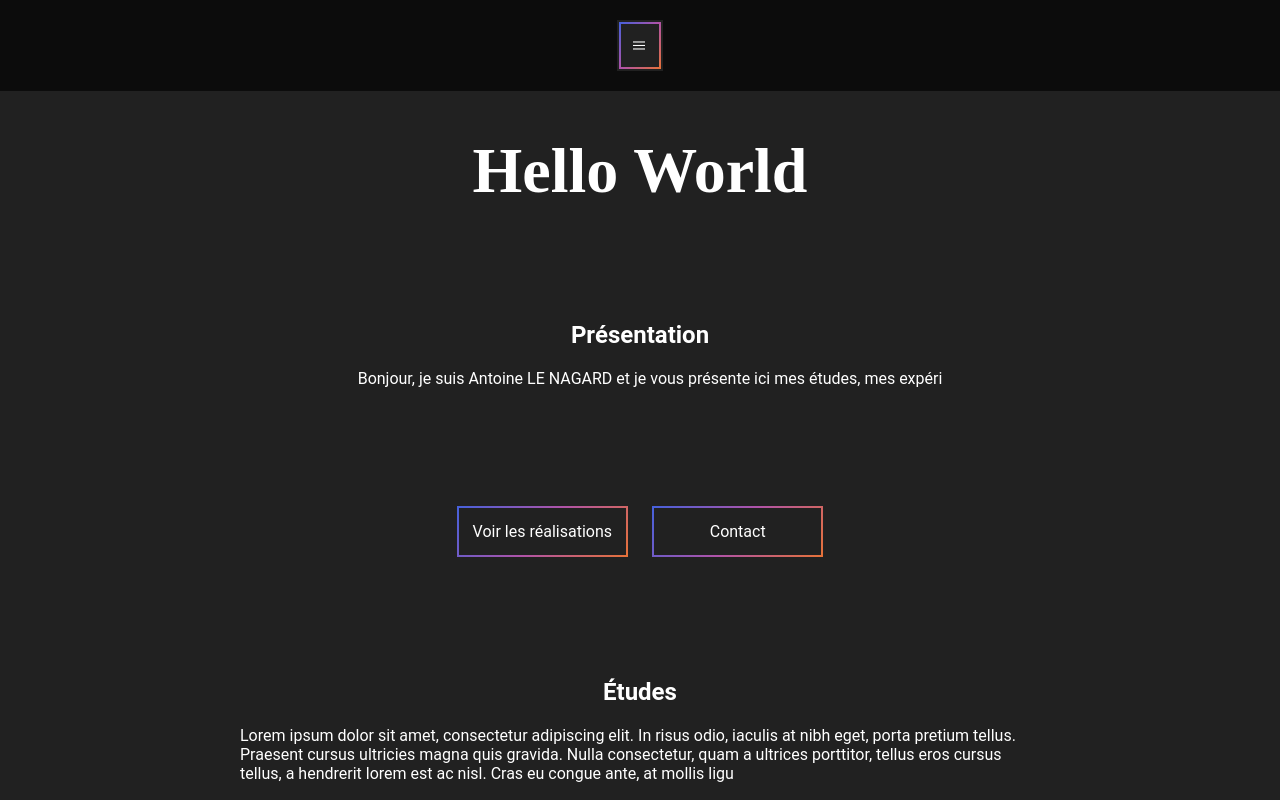
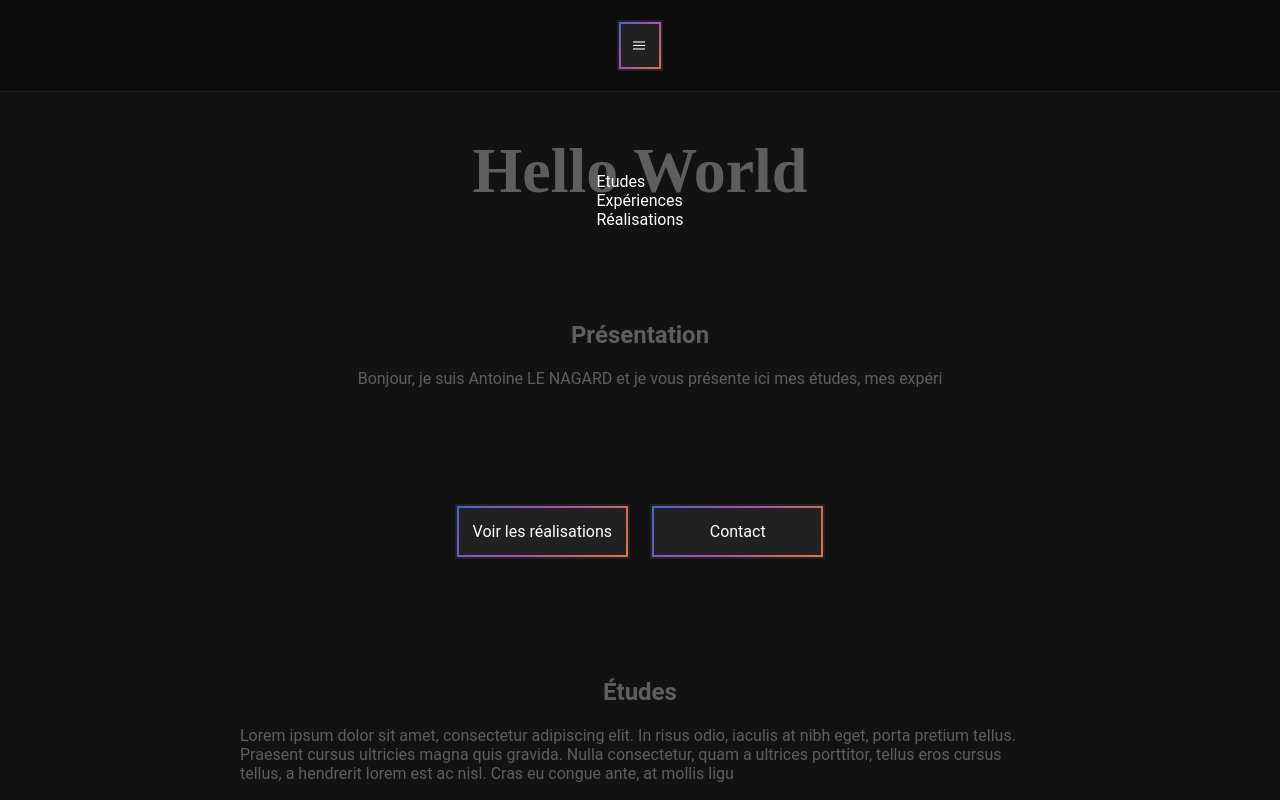
Before and after one commit to Toitoine520/mon-portfolio-native, a plain HTML site: page index.html in a window 1280 px wide. Shown: the top 800 px of the page. Drawn offline with Linux system fonts and the light colour scheme.

Commit message:
avancement menu

```diff
--- a/index.css
+++ b/index.css
@@ -43,10 +43,17 @@ h2 {
   text-align: center;
 }
 
+a{
+  color: white;
+}
+
 /**
 *MENU
 * */
 header {
+  position: sticky;
+  top: 0;
+  width: 100%;
   display: flex;
   justify-content: center;
   background: var(--black);
@@ -56,6 +63,33 @@ header {
 .picto-burger{
   rotate: 90deg;
 }
+
+.menu{
+  position: fixed;
+  top: 92px;
+  display: flex;
+  justify-content: center;
+
+  width: 100%;
+  height: 90%;
+
+  padding: 80px 0;
+  box-sizing: content-box;
+  background-color: #0c0c0ca8;
+}
+
+.menu .link-container{
+  display: flex;
+  flex-direction: column;
+}
+
+.menu .link-container > a{
+  text-decoration: none;
+}
+
+/**
+* CONTENU SITE
+* */
 
 section {
   margin: 50px 20px;
--- a/index.html
+++ b/index.html
@@ -8,9 +8,17 @@
   </head>
   <body>
     <header>
-      <button class="bouton primaire hamburger"><span class="picto-burger">|||</span></button>
+      <button class="bouton primaire hamburger">
+        <span class="picto-burger">|||</span>
+      </button>
     </header>
-      <div class="menu"></div>
+    <div class="menu">
+      <div class="link-container">
+        <a href="#etudes" class="lien-menu">Etudes</a>
+        <a href="#experiences" class="lien-menu">Expériences</a>
+        <a href="#realisations" class="lien-menu">Réalisations</a>
+      </div>
+    </div>
     <main>
       <h1>Hello World</h1>
 
```
